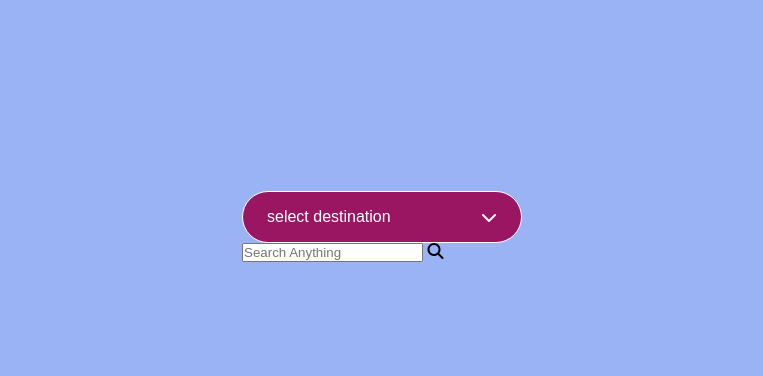
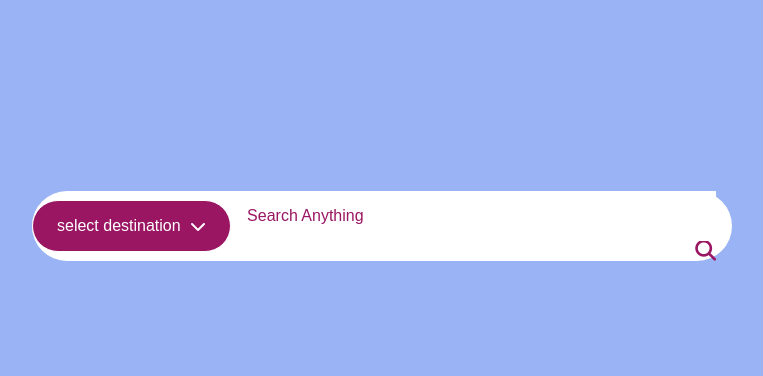
Before and after one commit to himanshu-sheetlani/Code-Commands, a plain HTML site: page assets/home.html in a window 1280 px wide. Shown: the part 104-480 px from the top of the page, without its empty margins (258-1021 px from the left). Drawn offline with Linux system fonts and the light colour scheme.

Commit message:
search bar style

```diff
--- a/assets/home.css
+++ b/assets/home.css
@@ -55,3 +55,44 @@ body{
     background-color: var(--white);
     transition: max-height 0.5s;
 }
+
+.search-bar{
+    display: flex;
+    align-items: center;
+    min-width: 700px;
+    border-radius: 50px;
+    background-color: var(--white);
+}
+
+.search-box {
+    /* display: flex;
+    align-items: center; */
+    padding-right: 1rem;
+    width: 100%;
+    color: var(--purple);
+}
+
+.search-box input {
+    padding: 1rem;
+    width: 100%;
+    font-size: 1rem;
+    font-weight: 500;
+    color: var(--purple);
+    border: 0;
+    outline: 0;
+}
+
+.search-box i {
+    position: ab;
+    font-size: 1.3rem;
+    cursor: pointer;
+    float: right;
+    background-color: transparent;
+    color: #9a1663;
+}
+
+.search-box input::placeholder{
+    font-size: 1rem;
+    font-weight: 500;
+    color: var(--purple);
+}
```
